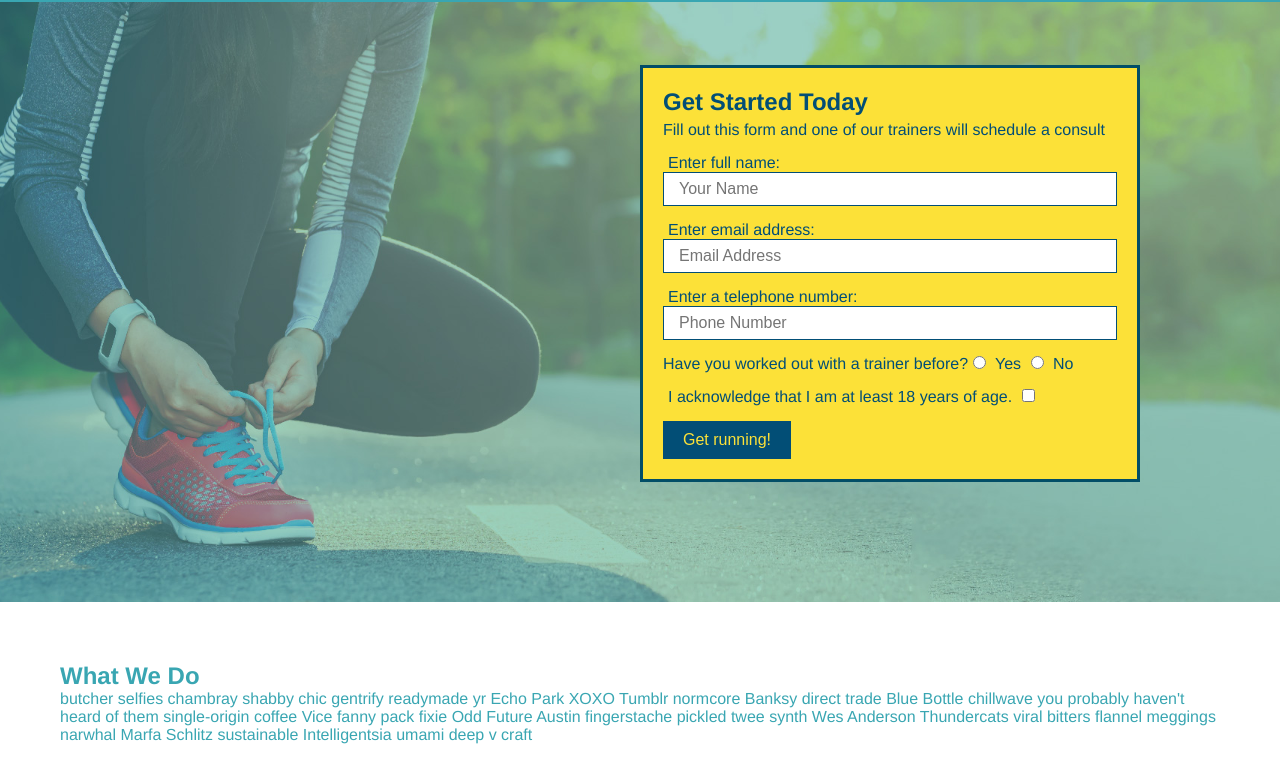
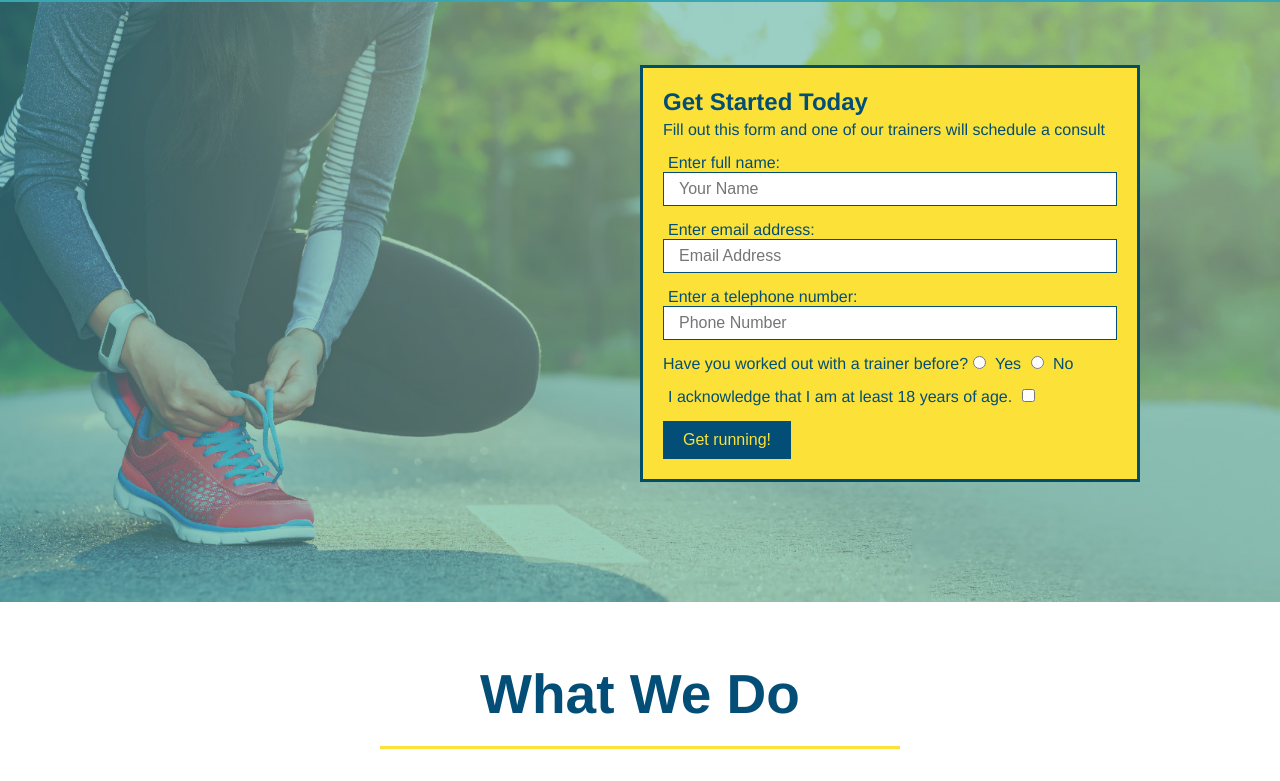
Before and after one commit to kitsterling/run-buddy, a plain HTML site: page index.html in a window 1280 px wide. Shown: the part 80-861 px from the top of the page. Drawn offline with Linux system fonts and the light colour scheme.

Commit message:
Styled What We Do Section

```diff
--- a/assets/css/style.css
+++ b/assets/css/style.css
@@ -127,3 +127,26 @@ section {
 }
 
 /* End of Hero Styles */
+/* Start of What We Do Section */
+
+.intro {
+    text-align: center;
+}
+
+.intro h2 {
+    font-size: 55px;
+    color: #024e76;
+    margin-bottom: 35px;
+    padding: 0 100px 20px 100px;
+    border-bottom: 3px solid;
+    border-color: #fce138;
+    display: inline-block;
+}
+
+.intro p {
+    line-height: 1.7;
+    color: #39a6b2;
+    width: 80%;
+    font-size: 20px;
+    margin: 0 auto;
+}
--- a/index.html
+++ b/index.html
@@ -72,7 +72,7 @@
         </section>
 
         <!-- What We Do Section -->
-        <section id="what-we-do">
+        <section id="what-we-do" class="intro">
             <h2>What We Do</h2>
             <p>
                 butcher selfies chambray shabby chic gentrify readymade yr Echo Park XOXO Tumblr normcore Banksy direct trade Blue Bottle chillwave you probably haven't heard of them single-origin coffee Vice fanny pack fixie Odd Future Austin fingerstache pickled twee synth Wes Anderson Thundercats viral bitters flannel meggings narwhal Marfa Schlitz sustainable Intelligentsia umami deep v craft
```
